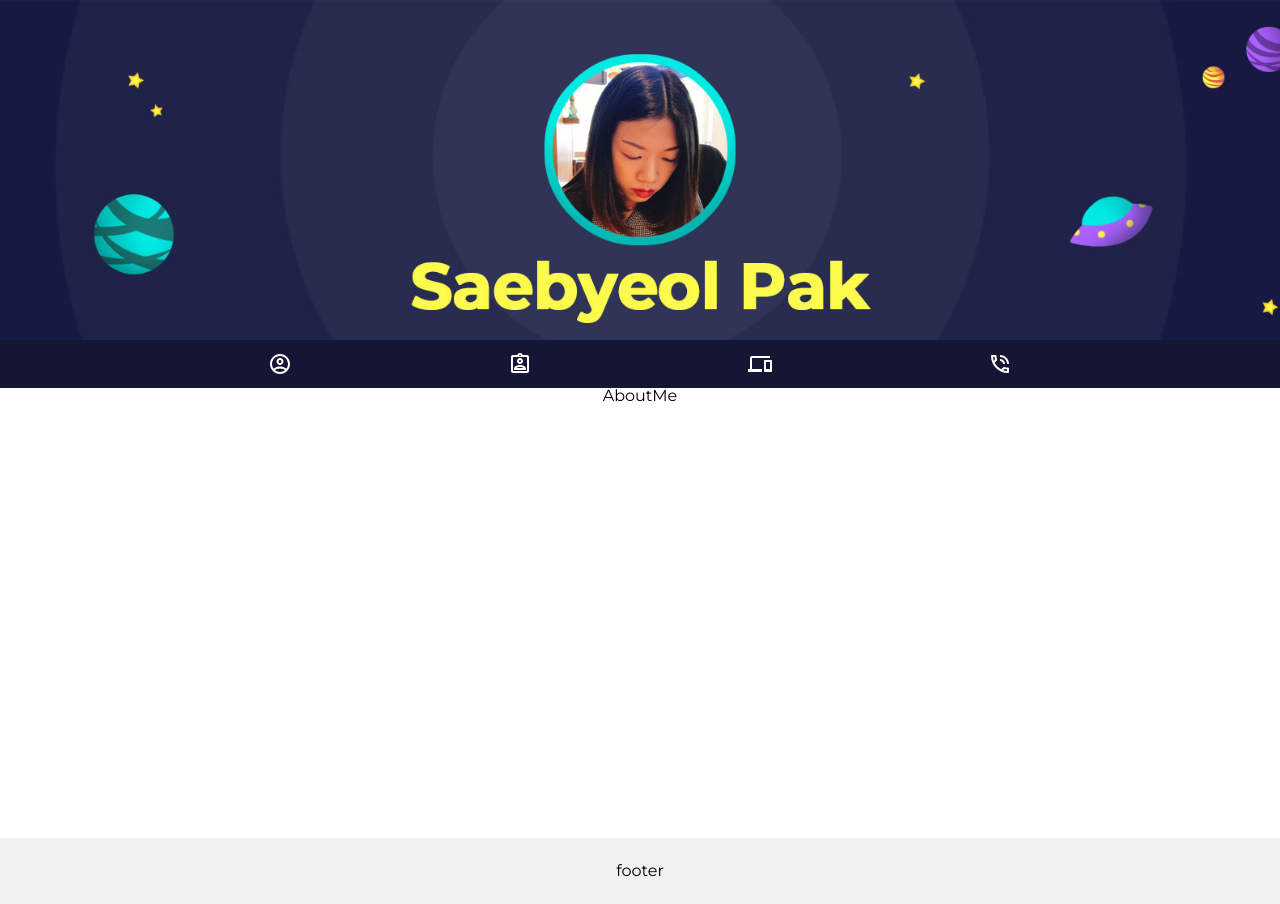
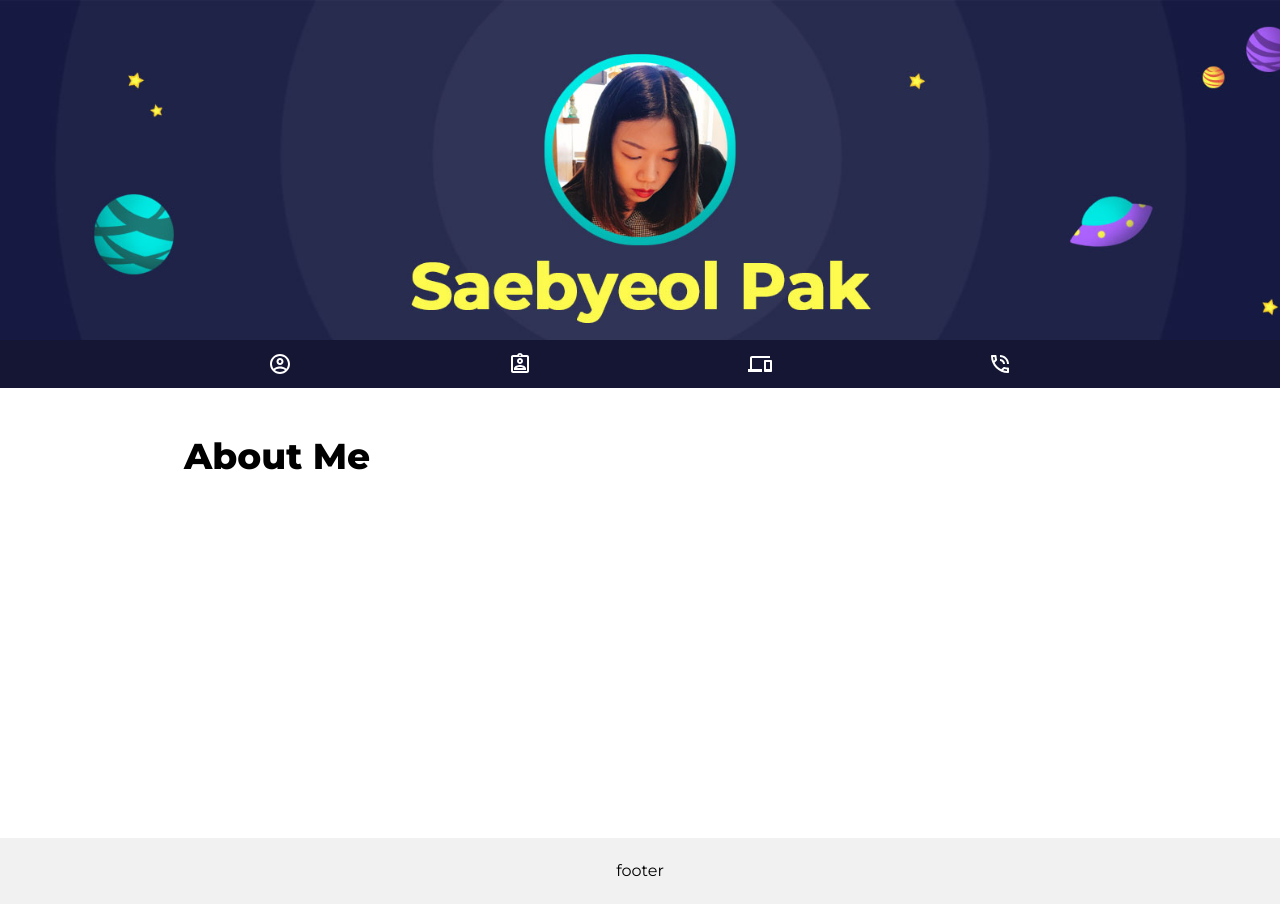
Before and after one commit to saepak/portfolio, a React (Create React App) app: page /AboutMe in a window 1280 px wide. Built offline with nearby package versions, Linux system fonts and the light colour scheme.

Commit message:
added title

```diff
--- a/src/components/contents/AboutMe.js
+++ b/src/components/contents/AboutMe.js
@@ -6,7 +6,7 @@ const AboutMe = () => {
     return (
         <Container className="subBox" maxWidth="md">
             <div className="aboutMeBox">
-                <span>AboutMe</span><br></br>
+                <h1 className="subTitle">About Me</h1>
             </div>
         </Container>
     )
--- a/src/components/contents/Resume.js
+++ b/src/components/contents/Resume.js
@@ -5,7 +5,7 @@ const Resume = () => {
     return (
         <Container className="subBox" maxWidth="md">
             <div className="resumeBox">
-                Resume
+                <h1 className="subTitle">Resume</h1>
             </div>
         </Container>
     )
```
